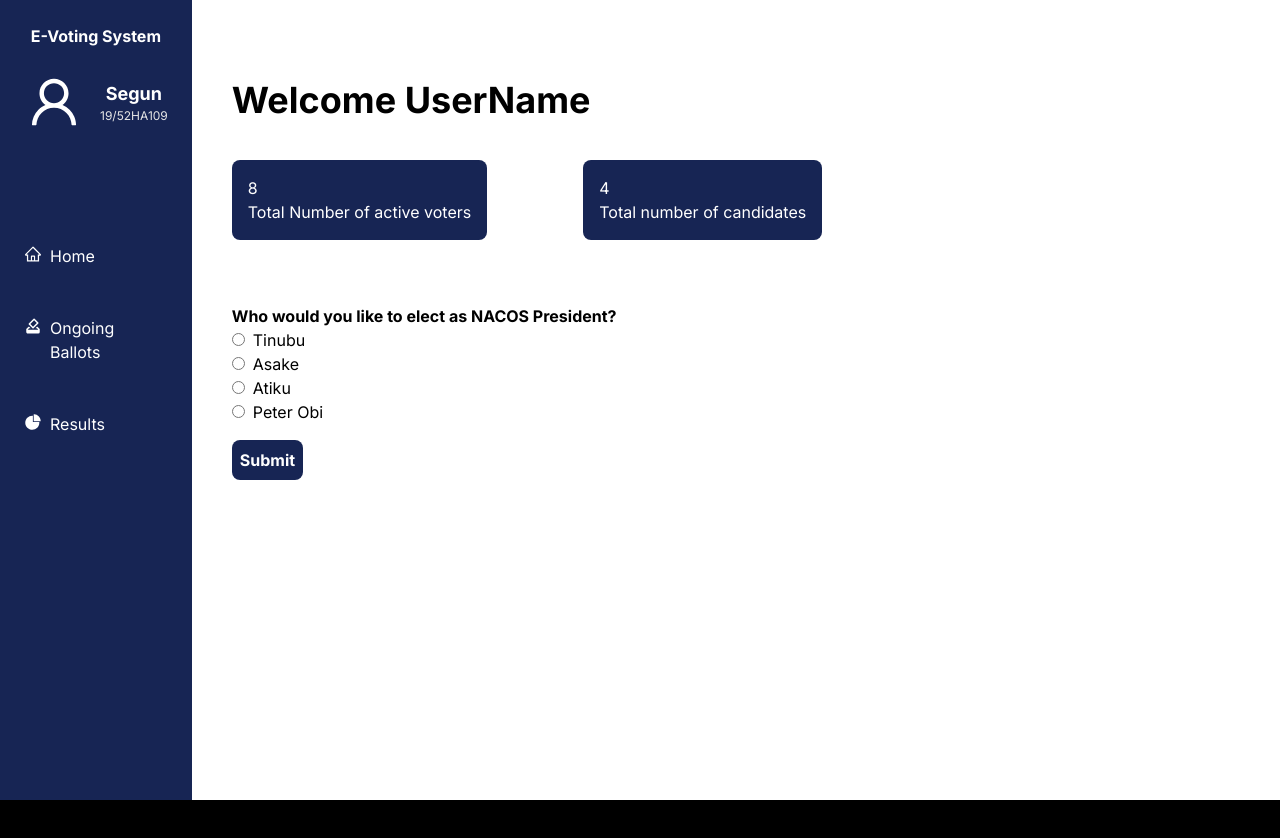
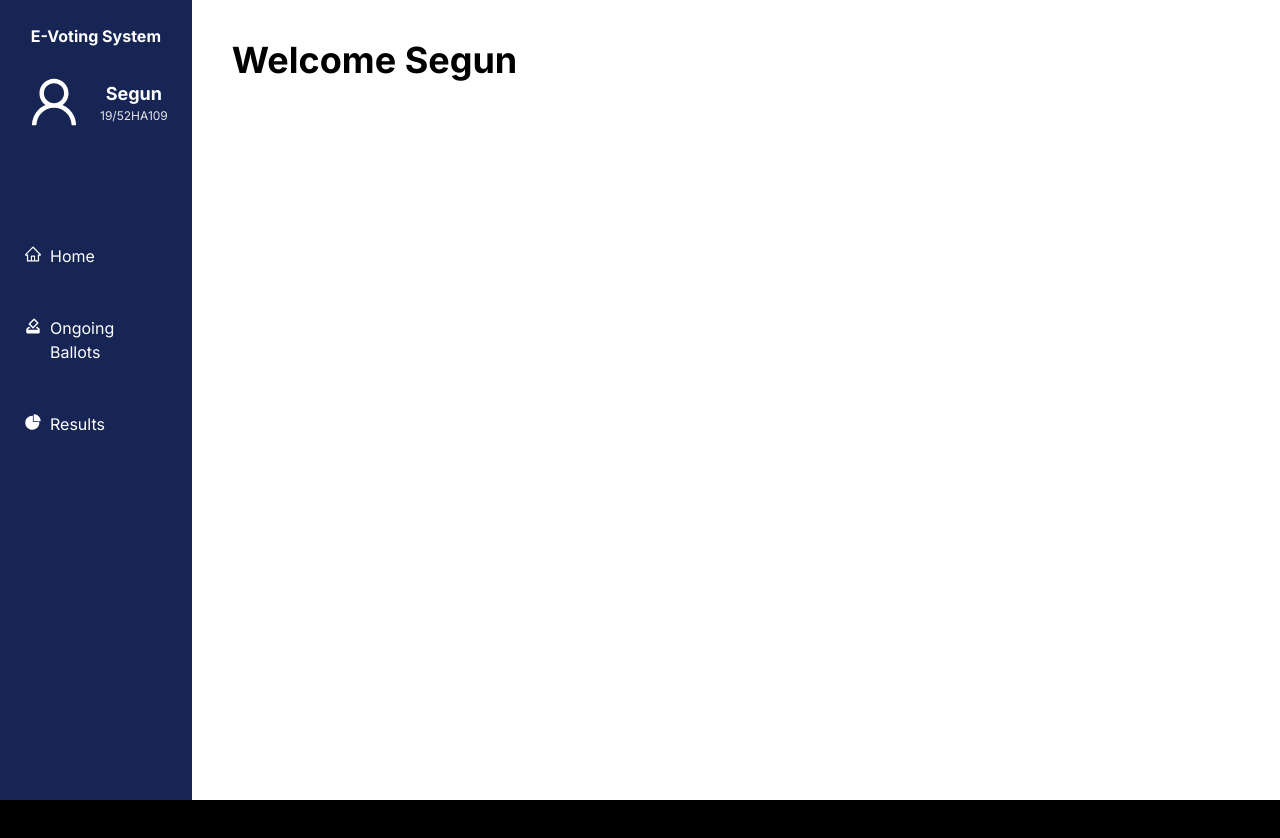
Before and after one commit to Ebun22/project, a Next.js app: page /dashboard in a window 1280 px wide. Before the commit the page ends 800 px from the top, so only its background shows below. Built offline with nearby package versions, Linux system fonts and the light colour scheme.

Commit message:
debuged user dashboard

```diff
--- a/src/app/components/Results.tsx
+++ b/src/app/components/Results.tsx
@@ -54,13 +54,13 @@ const Results = () => {
     }
 
     return (
-        <div className="h-screen">
+        <div className="h-full w-full">
             <Header />
             <div >
                 <Bar
                     options={options}
                     data={data}
-                    className="mt-10 mx-auto"
+                    className="mt-10 mx-auto w-4/5 h-4/5"
                 />
             </div>
             <div className="text-center mt-4">
--- a/src/app/dashboard/page.tsx
+++ b/src/app/dashboard/page.tsx
@@ -4,8 +4,9 @@ import user from "../images/user.png"
 import React, { useRef } from "react";
 import { MdHowToVote } from 'react-icons/md';
 import { AiOutlineUser, AiOutlineHome, AiFillPieChart } from 'react-icons/ai';
-import { Votes } from "../components";
+import { Results, Votes } from "../components";
 import { useStoreContext } from "../context/Context";
+import Home from "../page";
 
 const Dashboard = () => {
     const { electionForm, addInput, homeRef, ballotRef, resultRef, showHome, showNewBallot, showResult, handleAddInput, setElectionForm, handleHome, handleNewBallot, handleResult } = useStoreContext()
@@ -59,25 +60,16 @@ const Dashboard = () => {
             </div>
 
             <div className="h-screen text-black bg-white w-full p-10">
-                <div className="py-10 ">
-                    <h1 className="text-black text-4xl font-bold">Welcome UserName</h1>
+                <div className="pb-10 ">
+                    <h1 className="text-black text-4xl font-bold">Welcome Segun</h1>
                 </div>
-                <div className="flex flex-rows">
-                    <div className="rounded-lg p-4 bg-blue-950 text-white mr-24">
-                        <p>8</p>
-                        <p>Total Number of active voters</p>
-                    </div>
-                    <div className='rounded-lg p-4 bg-blue-950 text-white'>
-                        <p className="">4</p>
-                        <p>Total number of candidates</p></div>
+                <div className="h-full">
+                {showHome && <Home />}
+                {showResult && <Results />}
+                {showNewBallot && <Votes />}
                 </div>
-                <div className="mt-16">
-                    <Votes />
-                </div>
+
             </div>
-
-
-
         </div >
     )
 }
```
